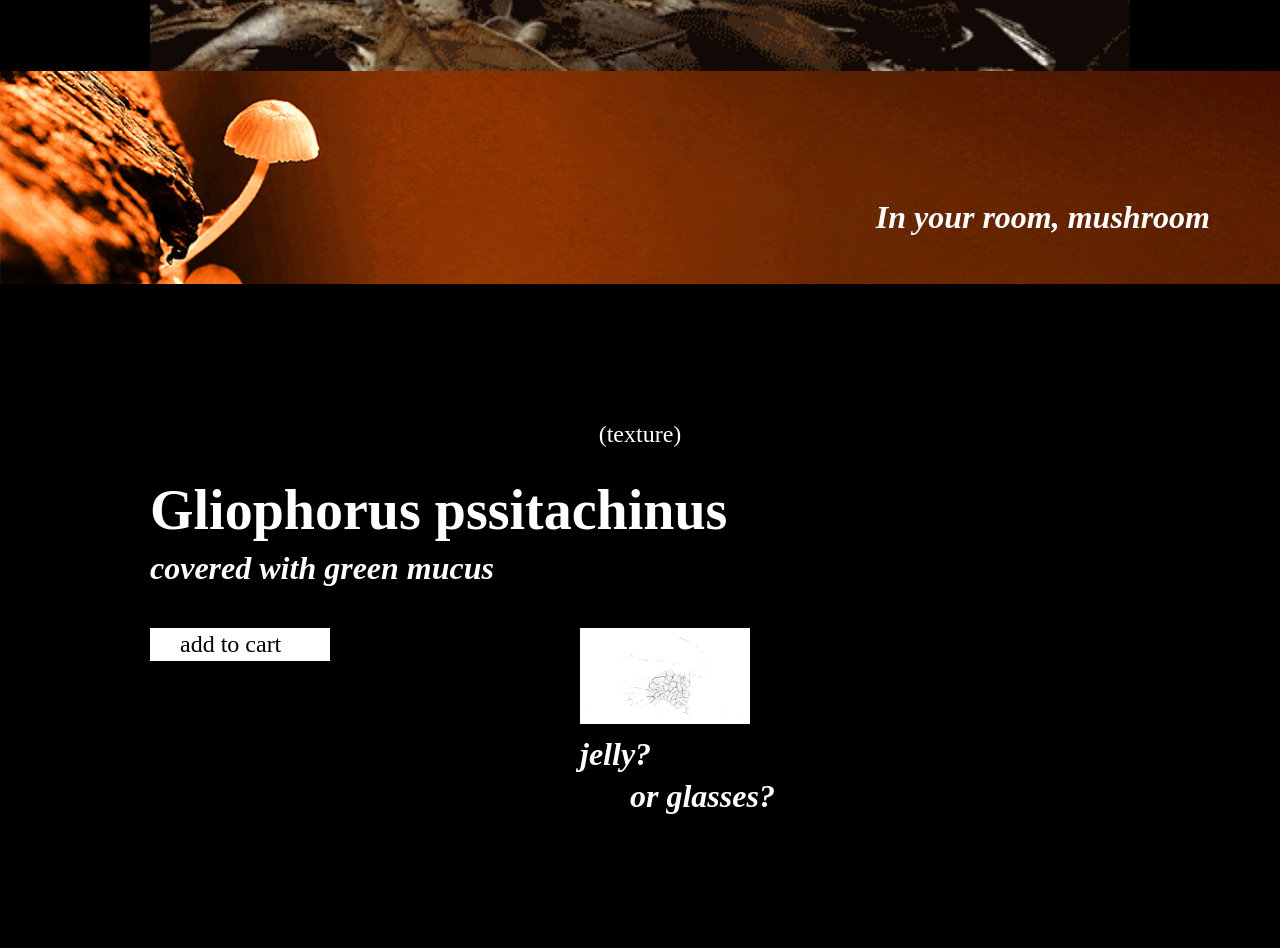
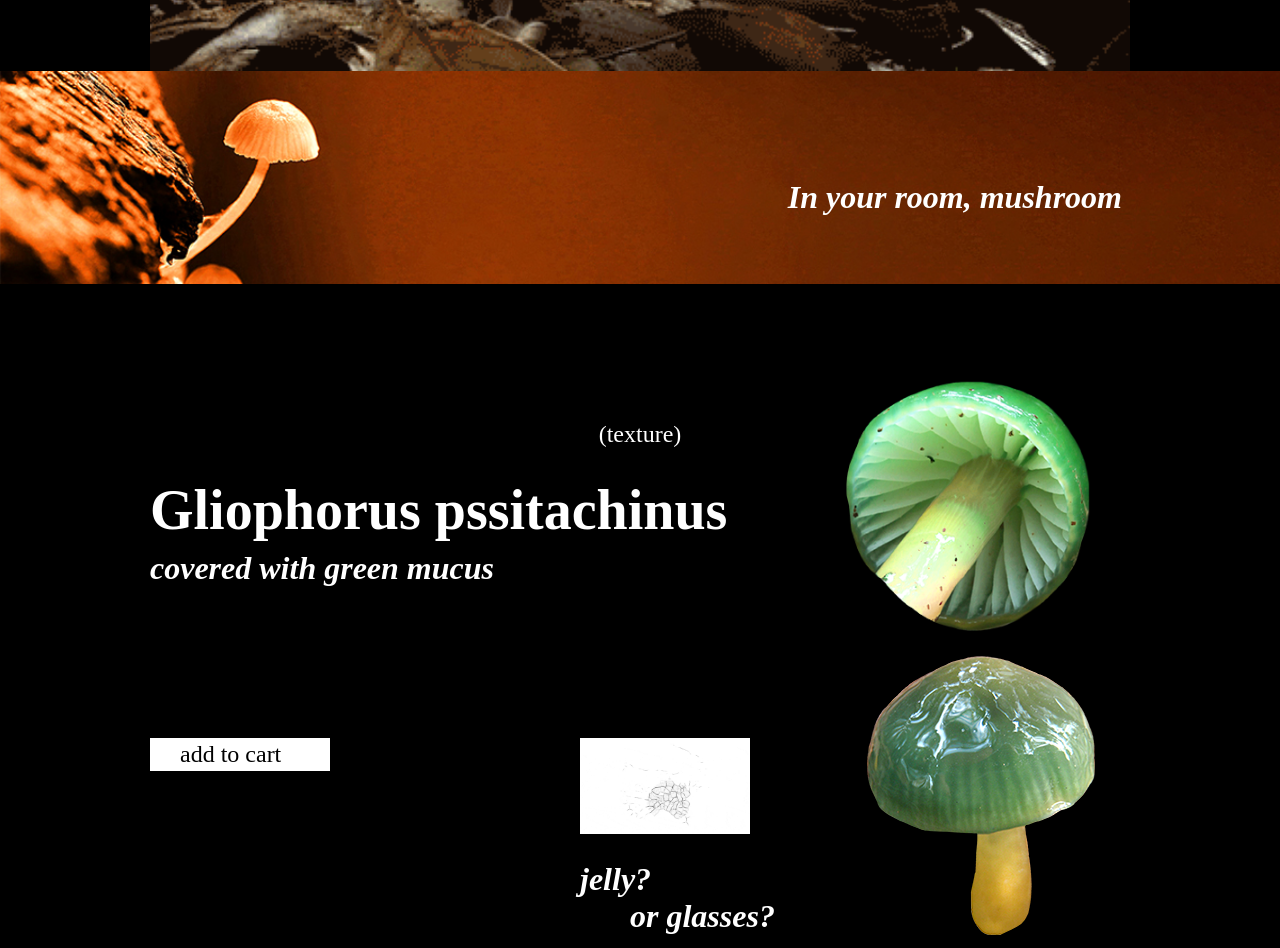
Before and after one commit to yearsnn/0418, a plain HTML site: page index.html in a window 1280 px wide. Shown: the part 3540-4488 px from the top of the page. Drawn offline with Linux system fonts and the light colour scheme.

Commit message:
Add files via upload

```diff
--- a/index.html
+++ b/index.html
@@ -59,20 +59,20 @@ body{background: black;}
 .youdon{margin-right: auto; text-align: left;}
 .youdon{text-align: right;}
 .iyr{width: 100vw; height: 200px; position: relative;}
-.iyr-content{z-index:1; position:absolute; right: 0; top: 40%}
-.iyr-content h3{padding-right: 70px;}
+.iyr-content{z-index:1; position:absolute; right: 150px; top: 30%}
 .iyr-img{width: 100vw; top: 0; left: 0; position: absolute;}
 .iyr-img img{width: 100vw; height: auto;}
 .texture{position: relative; display: flex; flex-direction: column-reverse; justify-content: space-between; height: 500px; width: 980px;}
 .texture-main{position: absolute; top:30px; left: 0; text-align: left;}
 .texture-main h3{padding-top: 10px; text-align: left;}
-.texture-item{position: absolute; display: flex; flex-direction: row; justify-content: flex-end; width: 600px; top: 180px; left: 0;}
+.texture-item{position: absolute; display: flex; flex-direction: row; justify-content: flex-end; width: 600px; top: 290px; left: 0;}
 .texture-item img{width: 170px}
 .texture-item p{text-align: left;}
-.texture-sub{position: absolute; top: 280px; left: 0;}
-.texture-sub h3{padding-top: 10px; text-align: left; transform: translate(430px);}
+.texture-sub{position: absolute; top: 410px; left: 0;}
+.texture-sub h3{padding-top: 5px; text-align: left; transform: translate(430px);}
 .t-c{margin-right: 250px; background: white; color: black; padding:3px 30px; width: 120px; text-align:center;}
 .org{padding-left: 50px;}
+.texture-img{display: flex; flex-direction: column; transform: translate(680px); width: 300px;}
 </style>
 </head>
 <body>
@@ -204,6 +204,10 @@ body{background: black;}
 				<h2>Gliophorus pssitachinus</h2>
 				<h3>covered with green mucus</h3>
 			</div>
+			<div class="texture-img">
+				<div><img src="ikki-inside.png" style="width: 90%;"></div>
+				<div><img src="ikki.png"></div>
+			</div>
 		</div>
    </div>
 </section>
```
